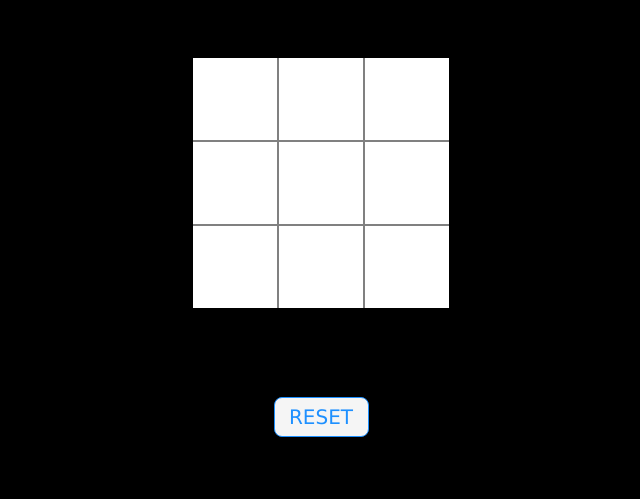
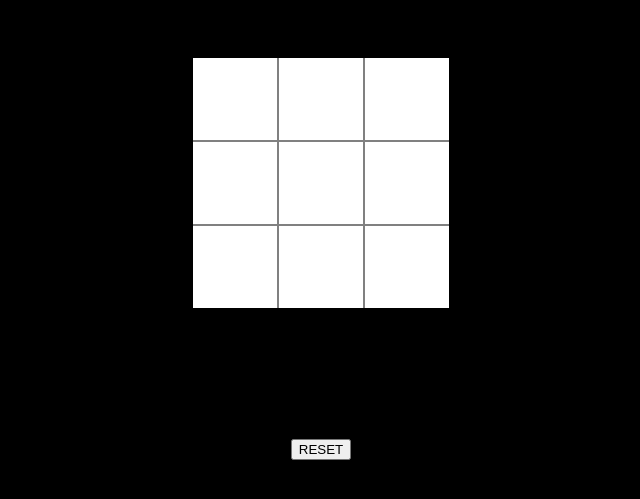
Before and after one commit to iamneo-production/fbfdafecffedca304677961efdcbcabeone, a plain HTML site: page public/index.html in a window 1280 px wide. Shown: the part 163-662 px from the top of the page, without its empty margins (319-959 px from the left). Drawn offline with Linux system fonts and the light colour scheme.

Commit message:
Backup Commit

```diff
--- a/public/index.html
+++ b/public/index.html
@@ -60,11 +60,14 @@
 		</div>
 		<br><br><br>
 
-		<button id="but" onclick="myfunc_2()">
+		<p id="result"></p>
+
+		<br><br>
+		<button id="reset" onclick="myfunc_2()">
 			RESET
 		</button>
-		<br><br>
-		<p id="print"></p>
+
+
 	</div>
 </body>
 
```
